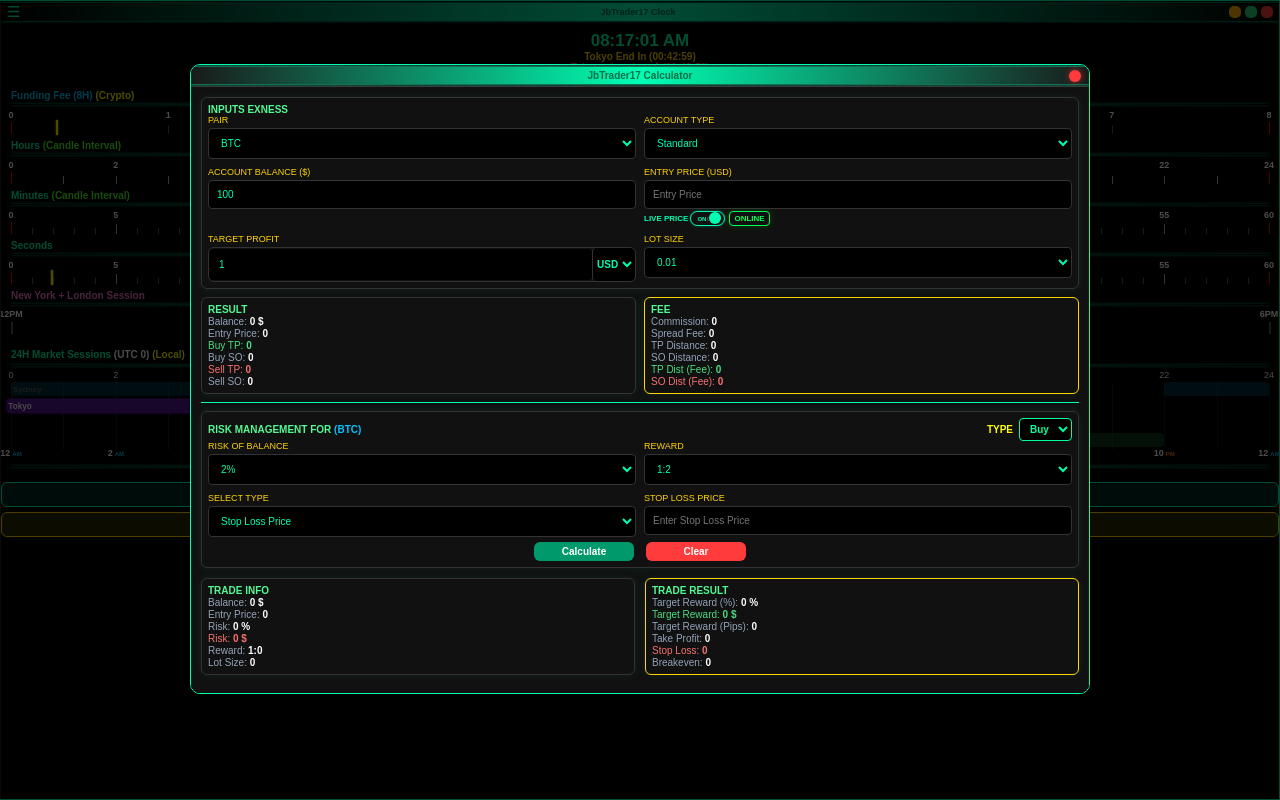
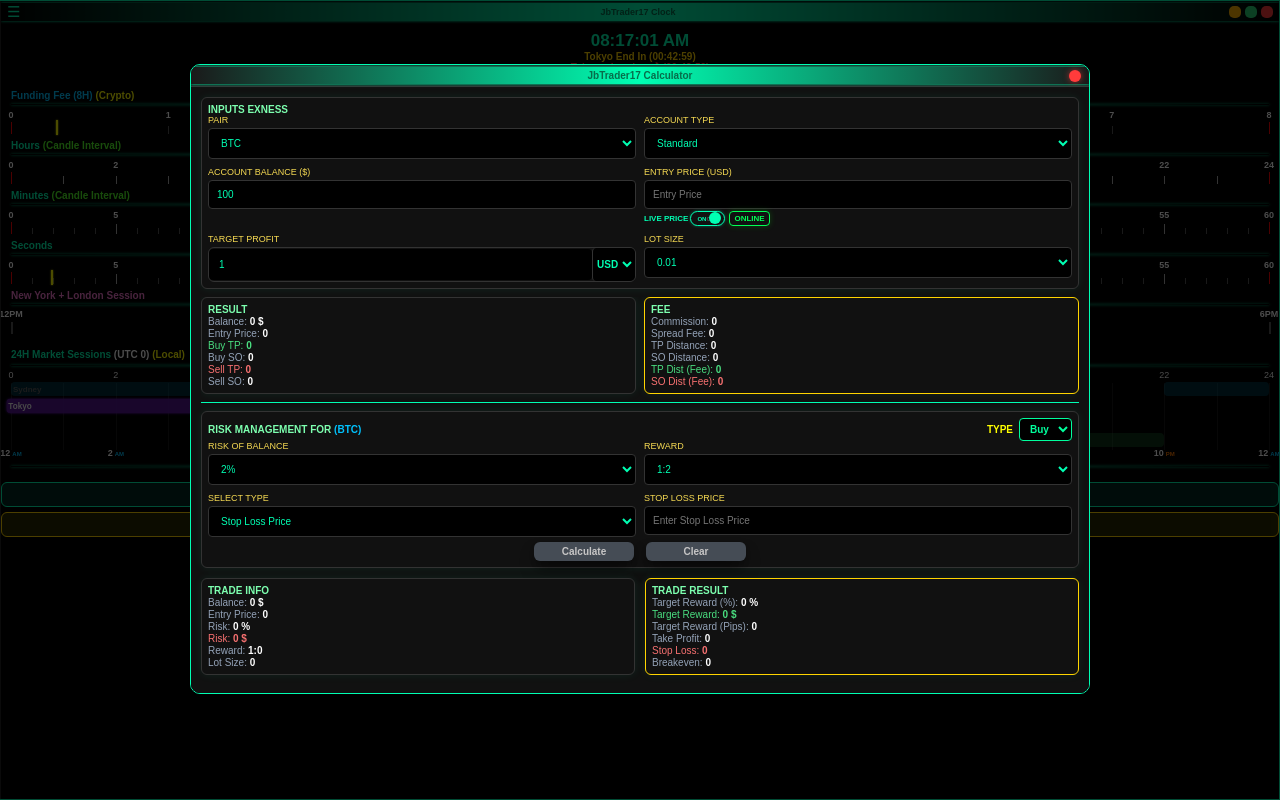
Before and after one commit to Codenax/JbTrader17Clock, an Electron app: page index.html in a window 1280 px wide. Both pictures are taken after a click on the element "Trading Calculator". Drawn offline with Linux system fonts and the light colour scheme; no server answers.

Commit message:
add color

```diff
--- a/style.css
+++ b/style.css
@@ -935,7 +935,7 @@
 /* labels */
 .jbcalc-label{
   font-size:9px;
-  color:#ffd400;
+  color:#f6da53;
   margin-bottom:3px;
   display:block;
 }
@@ -963,7 +963,7 @@
   font-size:10px;
   margin:0;
   text-transform:uppercase;
-  color:#53f993;
+  color:#7dffaf;
   font-weight:600;
 }
 
@@ -1340,16 +1340,15 @@
 }
 
 /* GREEN */
-.btn-calc {
-  background: #00996b;
-  color: #ffffff;
+.btn-calc,
+.btn-clear {
+    background: #454c55;
+    color: #c7c6c6;
+    box-shadow: 0px 10px 15px -3px rgba(0, 0, 0, 0.5), 0px 4px 6px -2px rgba(0, 0, 0, 0.3);
 }
 
 /* RED */
-.btn-clear {
-  background: #ff3b3b;
-  color: #fff;
-}
+
 
 /* hover */
 .btn-calc:hover,
```
